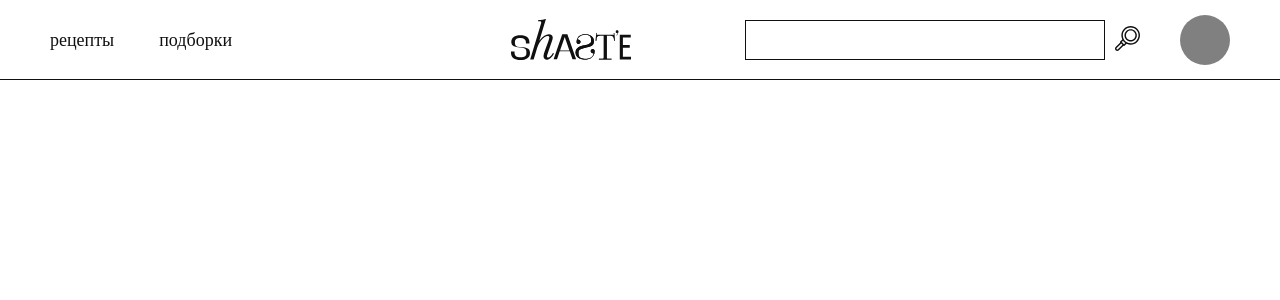
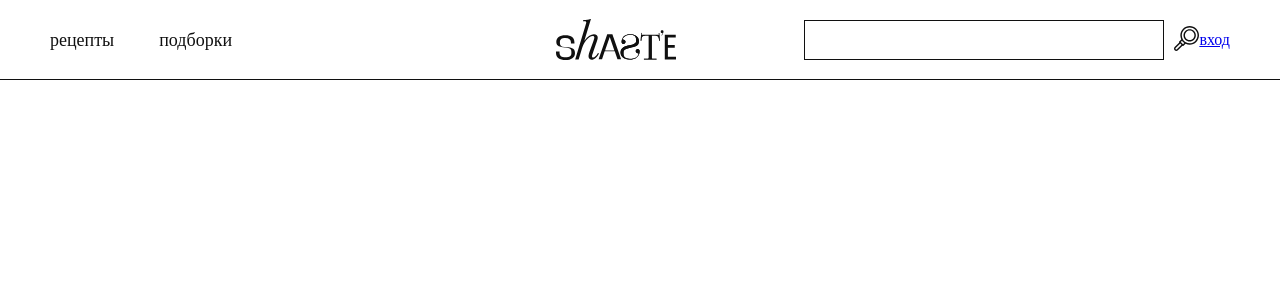
Before and after one commit to alyaskana/shaste-web, a React (Create React App) app: page / in a window 1280 px wide. Shown: the top 300 px of the page. Built offline with nearby package versions, Linux system fonts and the light colour scheme.

Commit message:
Add avatar or login page to header

```diff
--- a/src/components/header/Header.jsx
+++ b/src/components/header/Header.jsx
@@ -25,8 +25,13 @@ const Header = (props) => {
             <img src={icon_find} alt="icon_find" className={s.icon} />
           </div>
         </div>
-        <div className={s.avatar_wrapper}>
-        </div>
+        {user ? (
+          <div className={s.avatar_wrapper}>
+            <img src={"//localhost:3000" + user.avatar.thumb.url} alt="" />
+          </div>
+        ) : (
+          <NavLink to='/login' activeClassName={s.active}>вход</NavLink>
+        )}
       </div>
     </div>
   )
--- a/src/components/header/Header.module.scss
+++ b/src/components/header/Header.module.scss
@@ -55,11 +55,14 @@
     }
 
     .avatar_wrapper {
-      background-color: grey;
       border-radius: 100%;
       width: 50px;
       height: 50px;
       margin-left: 40px;
+
+      img {
+        width: 100%;
+      }
     }
   }
 }
```
